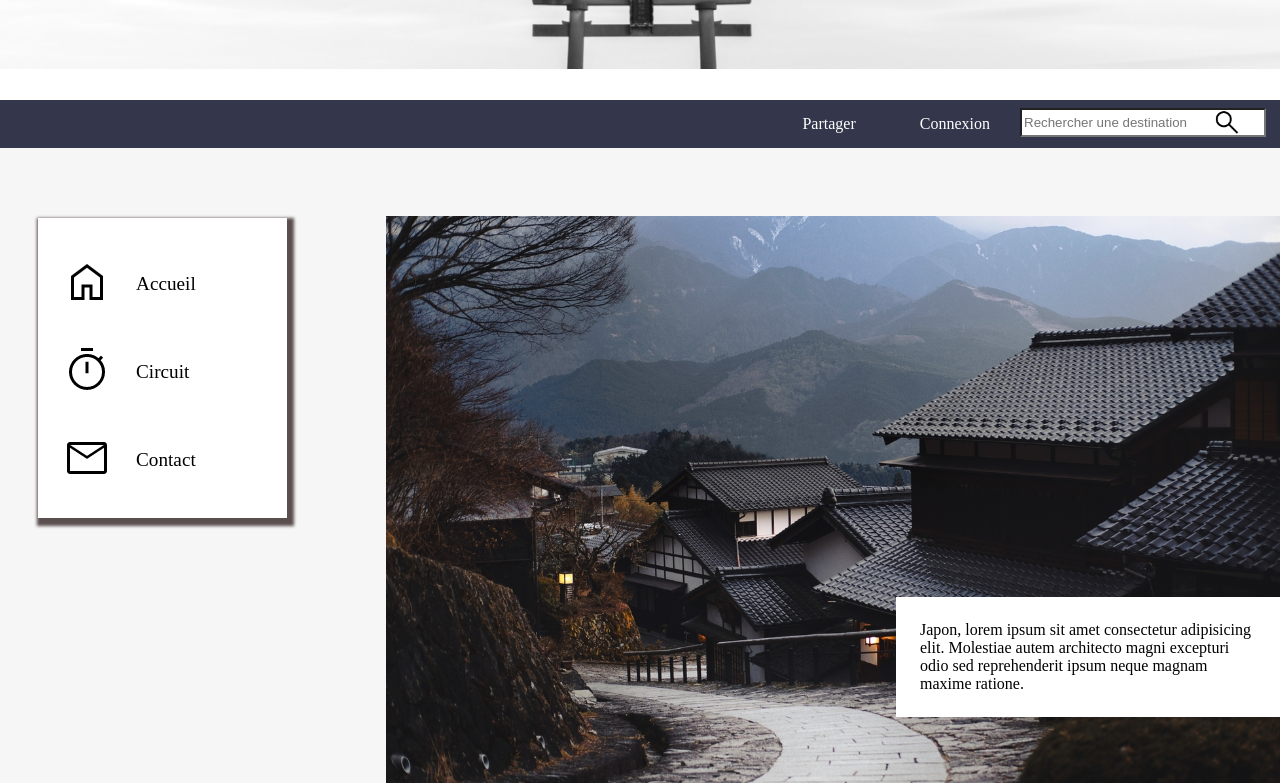
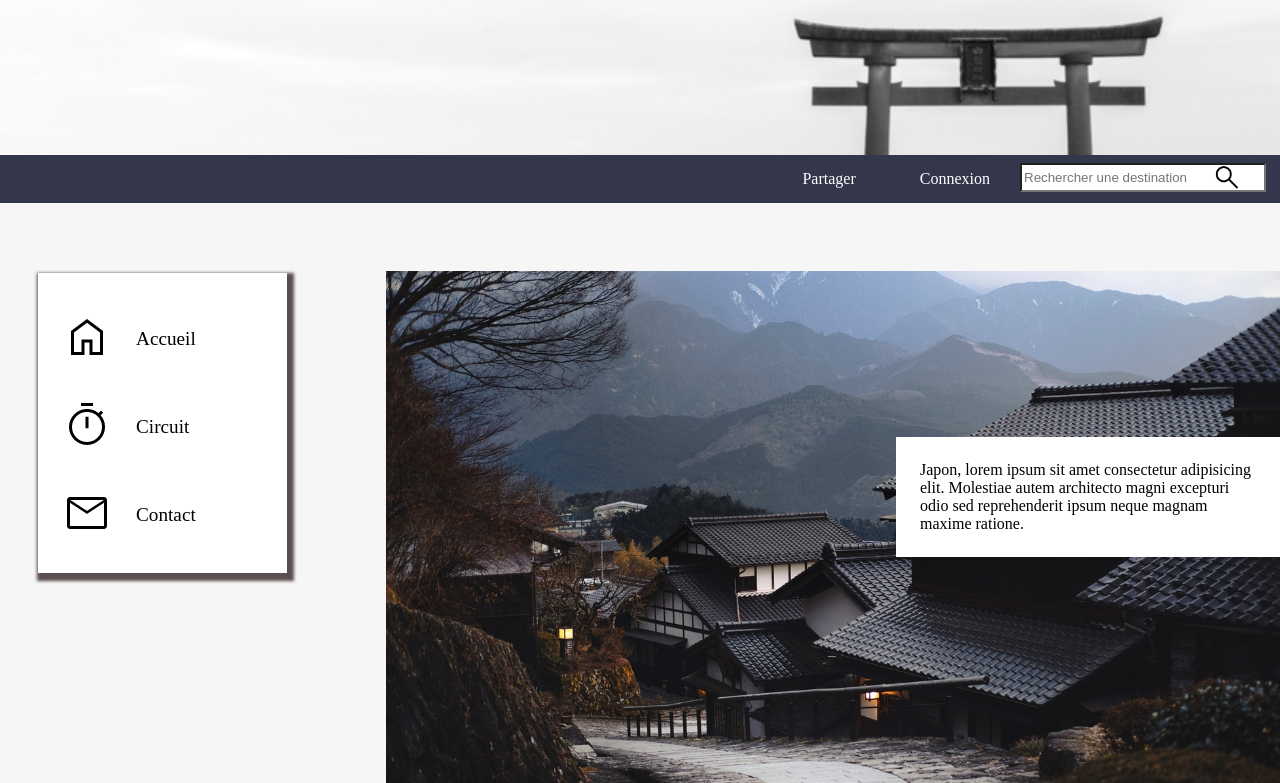
Before and after one commit to arf-hamza/Voyage-Japon, a plain HTML site: page index.html in a window 1280 px wide. Shown: the part 145-928 px from the top of the page. Drawn offline with Linux system fonts and the light colour scheme; a web font is replaced by a local one.

Commit message:
update all

```diff
--- a/styleaccueil.css
+++ b/styleaccueil.css
@@ -7,9 +7,9 @@
 header {
     background-image: url(images/background-header2.jpeg) ;
     background-repeat: no-repeat;
-    background-size: contain;
+    background-size: cover;
     width: 100%;
-    height: 195px;
+    height: 250px;
 
 
 }
@@ -74,7 +74,7 @@ a:hover {
     position: absolute;
     padding: 24px;
     right: 0%;
-    top: 80%;
+    top: 60%;
     background-color: #fff;
     margin-top: 8%;
 
--- a/stylecircuit.css
+++ b/stylecircuit.css
@@ -9,7 +9,7 @@ header {
     background-repeat: no-repeat;
     background-size: cover;
     width: 100%;
-    height: 195px;
+    height: 250px;
 
 
 }
--- a/stylecontact.css
+++ b/stylecontact.css
@@ -7,9 +7,9 @@
 header {
     background-image: url(images/background-header2.jpeg) ;
     background-repeat: no-repeat;
-    background-size: contain;
+    background-size: cover;
     width: 100%;
-    height: 195px;
+    height: 250px;
 
 
 }
```
